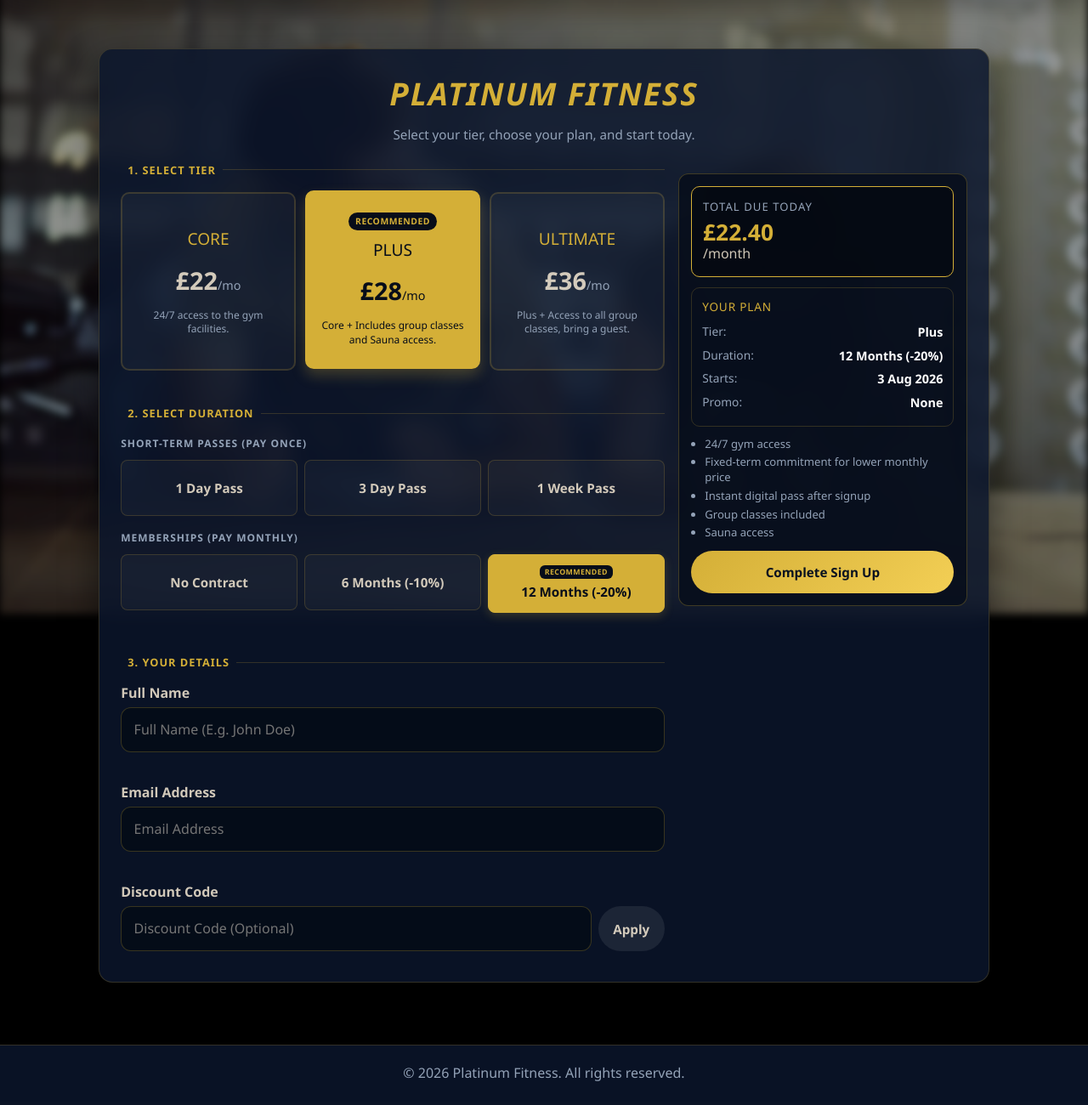
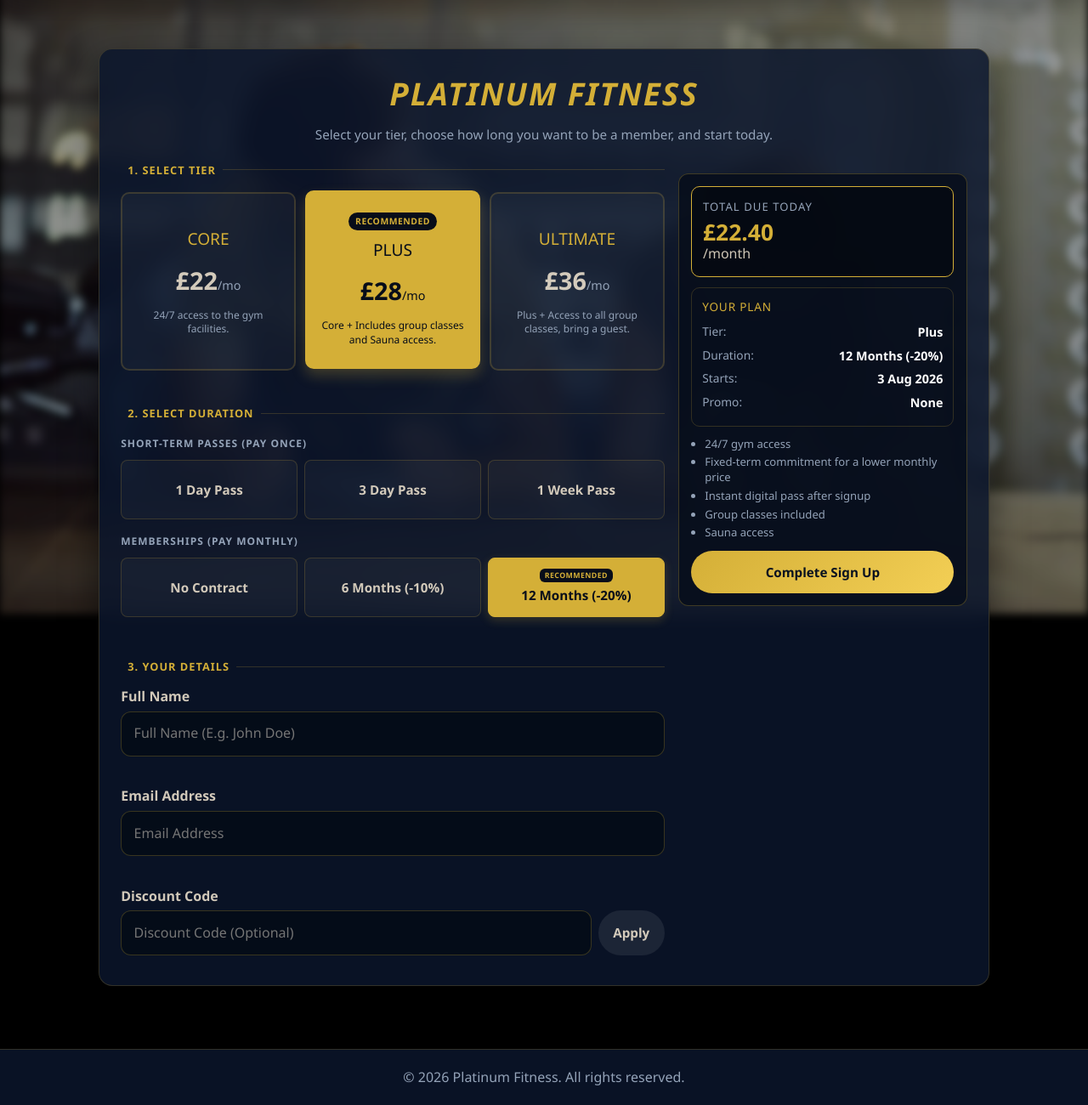
Before and after one commit to FilipTSC/uuproject, a Flask app: page /membership in a window 1280 px wide. Shown: the part 78-1378 px from the top of the page at 85% size. Before the commit the page ends 1350 px from the top, so only its background shows below. Run offline with Flask 2, Linux system fonts and the light colour scheme.

Commit message:
Few small fixes / clean-ups

```diff
--- a/static/css/membership.css
+++ b/static/css/membership.css
@@ -181,7 +181,7 @@ legend {
 }
 
 .duration-btn span {
-    min-height: 66px;
+    min-height: 70px;
     border-radius: 8px;
     border: 1px solid var(--glass-border);
     background: rgba(255, 255, 255, 0.03);
@@ -290,8 +290,9 @@ legend {
 }
 
 .btn-cancel {
-    width: 100%;
-    margin-top: 1rem;
+    display: block;
+    width: min(100%, 520px);
+    margin: auto;
     padding: 0.9rem 1rem;
     background: transparent;
     color: var(--error-color);
--- a/static/javascript/membership.js
+++ b/static/javascript/membership.js
@@ -1,9 +1,5 @@
 $(function () {
-    console.log("GYM: membership.js loaded successfully.");
-
-    // Check if user is already registered on load
-    const membershipStorageKey = 'gymMembership';
-    checkExistingMember();
+    console.log("Platinum Fitness: membership.js loaded successfully.");
 
     const basePrices = {
         "Core": 22,
@@ -35,6 +31,13 @@ $(function () {
     let currentTotal = 0;
     let isRecurring = false;
     let promoDiscount = 0;
+
+    // Check if user is already registered on load
+    const membershipStorageKey = 'gymMembership';
+    checkExistingMember();
+
+    // Initial trigger on load to calculate cost of pre-selected Plus / 12 Months
+    calculatePrice();
 
     // Recalculate price whenever tier or duration changes
     $('input[name="tier"], input[name="duration"]').on('change', function () {
@@ -107,8 +110,9 @@ $(function () {
         $('#summaryPromo').text(promoText);
 
         const durationValue = $('input[name="duration"]:checked').val();
-        const perks = getPerksForSelection(tier, durationValue);
+        const perks = getPerksBySelection(tier, durationValue);
 
+        // Loops through the perks array and creates an HTML list item for each perk, then joins them into a single string
         const perksHtml = perks.map(function (perk) {
             return "<li>" + perk + "</li>";
         }).join("");
@@ -119,7 +123,7 @@ $(function () {
         $('#summaryStart').text(today);
     }
 
-    function getPerksForSelection(tier, duration) {
+    function getPerksBySelection(tier, duration) {
         const isShortTermPass = ["1_day", "3_days", "7_days"].includes(duration);
         const isFixedTermMembership = ["6_months", "12_months"].includes(duration);
 
@@ -129,7 +133,7 @@ $(function () {
         } else if (isShortTermPass) {
             flexibilityPerk = "No contract - pass expires automatically";
         } else if (isFixedTermMembership) {
-            flexibilityPerk = "Fixed-term commitment for lower monthly price";
+            flexibilityPerk = "Fixed-term commitment for a lower monthly price";
         }
 
         const corePerks = [
@@ -141,12 +145,11 @@ $(function () {
         if (tier === "Plus") {
             return corePerks.concat(tierExtras.Plus);
         }
-
-        if (tier === "Ultimate") {
+        else if (tier === "Ultimate") {
             return corePerks.concat(tierExtras.Plus, tierExtras.Ultimate);
         }
 
-        // Core (or fallback)
+        // Return Core (or fallback)
         return corePerks;
     }
 
@@ -244,7 +247,7 @@ $(function () {
             const expiryDateStr = calculateExpiryDate(today, durationVal);
 
             // Generate QR code URL
-            const qrUrl = `https://api.qrserver.com/v1/create-qr-code/?size=150x150&data=${encodeURIComponent(memberId)}`;
+            const qrUrl = `https://api.qrserver.com/v1/create-qr-code/?size=150x150&data=${memberId}`;
 
             const gymMember = {
                 memberId: memberId,
@@ -269,7 +272,7 @@ $(function () {
         return /^[a-zA-Z'-]{2,}(?:\s+[a-zA-Z'-]{2,})+$/.test(name);
     }
 
-    // Handle Membership Cancellation
+    // Handles Membership Cancellation
     $('#cancelMembershipBtn').on('click', function () {
         if (confirm("Are you sure you want to cancel your membership?")) {
             localStorage.removeItem(membershipStorageKey);
@@ -303,13 +306,10 @@ $(function () {
 
         // Update QR code image source
         if (data.memberId) {
-            const qrSrc = data.qrCodeUrl || `https://api.qrserver.com/v1/create-qr-code/?size=150x150&data=${encodeURIComponent(data.memberId)}`;
+            const qrSrc = data.qrCodeUrl || `https://api.qrserver.com/v1/create-qr-code/?size=150x150&data=${data.memberId}`;
             $('#dash-qr').attr({ 'src': qrSrc, 'alt': `Membership Pass QR Code for member: ${data.memberId}` });
         }
 
         $('#member-dashboard').fadeIn(600);
     }
-
-    // Initial trigger on load to calculate pre-selected Plus / 12 Months
-    calculatePrice();
 });
--- a/templates/membership.html
+++ b/templates/membership.html
@@ -12,7 +12,7 @@
 
         <header class="form-header">
             <h1>Platinum Fitness</h1>
-            <p>Select your tier, choose your plan, and start today.</p>
+            <p>Select your tier, choose how long you want to be a member, and start today.</p>
         </header>
 
         <form id="gym-signup-form" novalidate>
```
